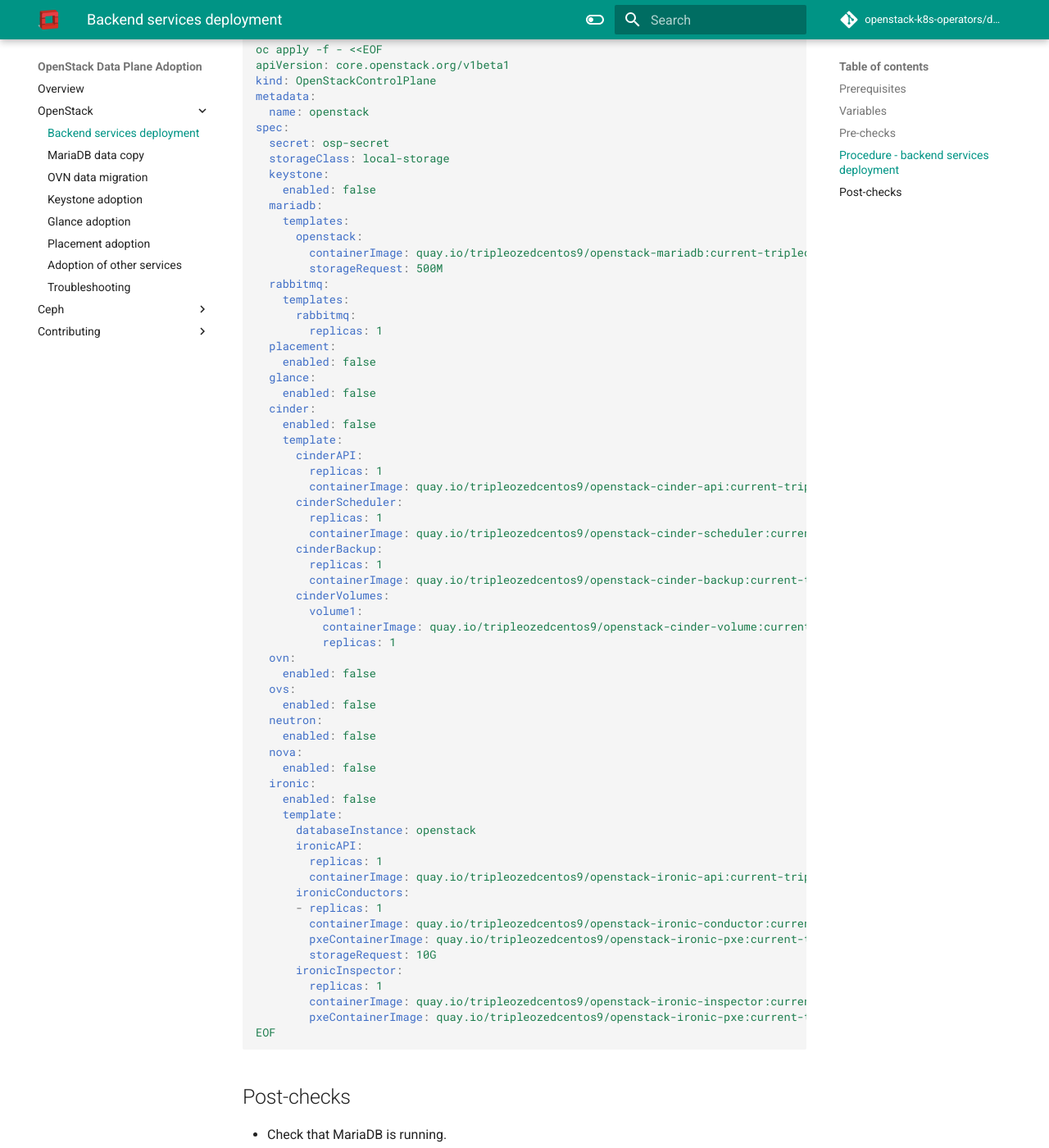
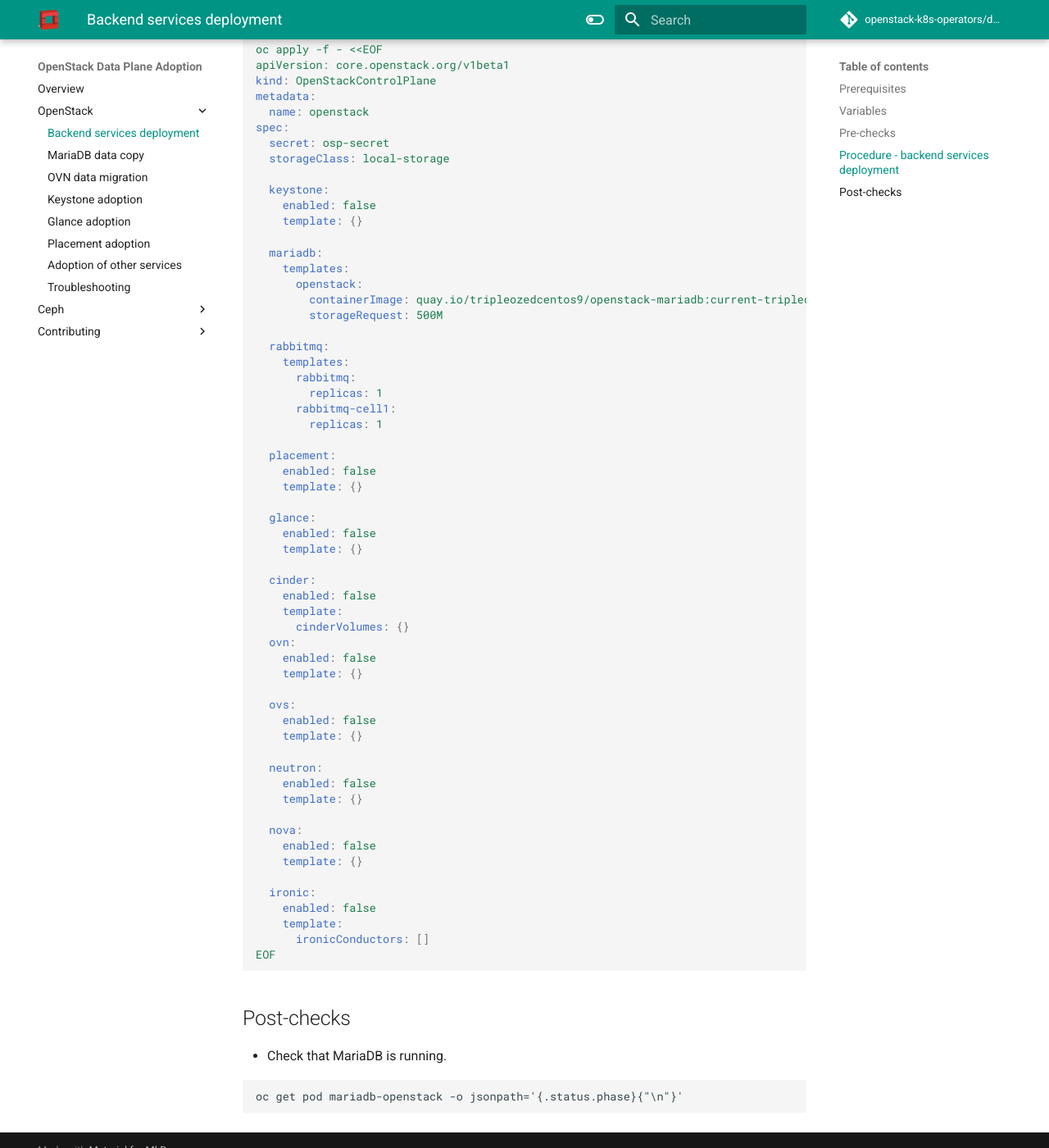
Before and after one commit to openstack-k8s-operators/data-plane-adoption, an MkDocs documentation site: the page built from docs/openstack/backend_services_deployment.md, in a window 1280 px wide and 1400 px high, scrolled down 1896 px. Shown: the whole window at 82% size. Built offline with MkDocs 1.6.1 and Material for MkDocs 9.7.7, drawn with Linux system fonts in a browser that asks for light colours; comment, search, counter and statistics services are not loaded; the version menu is left out.

Commit message:
Fix usage of CR defaults in service templates
It seems that something changed in podified control plane or CRC and
we've no longer been getting default values in services populated
correctly. E.g. fields like "databaseUser" were empty, replicas always
set to 0, etc. This broke a lot of things when adopting.

Providing 'template: {}' instead of omitting 'template' completely
seems to bring the defaults usage back. There may be some solution on
the PCP side too, but for now let's use this.

````diff
--- a/docs/openstack/backend_services_deployment.md
+++ b/docs/openstack/backend_services_deployment.md
@@ -102,61 +102,56 @@
   spec:
     secret: osp-secret
     storageClass: local-storage
+
     keystone:
       enabled: false
+      template: {}
+
     mariadb:
       templates:
         openstack:
           containerImage: quay.io/tripleozedcentos9/openstack-mariadb:current-tripleo
           storageRequest: 500M
+
     rabbitmq:
       templates:
         rabbitmq:
           replicas: 1
+        rabbitmq-cell1:
+          replicas: 1
+
     placement:
       enabled: false
+      template: {}
+
     glance:
       enabled: false
+      template: {}
+
     cinder:
       enabled: false
       template:
-        cinderAPI:
-          replicas: 1
-          containerImage: quay.io/tripleozedcentos9/openstack-cinder-api:current-tripleo
-        cinderScheduler:
-          replicas: 1
-          containerImage: quay.io/tripleozedcentos9/openstack-cinder-scheduler:current-tripleo
-        cinderBackup:
-          replicas: 1
-          containerImage: quay.io/tripleozedcentos9/openstack-cinder-backup:current-tripleo
-        cinderVolumes:
-          volume1:
-            containerImage: quay.io/tripleozedcentos9/openstack-cinder-volume:current-tripleo
-            replicas: 1
+        cinderVolumes: {}
     ovn:
       enabled: false
+      template: {}
+
     ovs:
       enabled: false
+      template: {}
+
     neutron:
       enabled: false
+      template: {}
+
     nova:
       enabled: false
+      template: {}
+
     ironic:
       enabled: false
       template:
-        databaseInstance: openstack
-        ironicAPI:
-          replicas: 1
-          containerImage: quay.io/tripleozedcentos9/openstack-ironic-api:current-tripleo
-        ironicConductors:
-        - replicas: 1
-          containerImage: quay.io/tripleozedcentos9/openstack-ironic-conductor:current-tripleo
-          pxeContainerImage: quay.io/tripleozedcentos9/openstack-ironic-pxe:current-tripleo
-          storageRequest: 10G
-        ironicInspector:
-          replicas: 1
-          containerImage: quay.io/tripleozedcentos9/openstack-ironic-inspector:current-tripleo
-          pxeContainerImage: quay.io/tripleozedcentos9/openstack-ironic-pxe:current-tripleo
+        ironicConductors: []
   EOF
   ```
 
````
Also changed, not shown: docs/openstack/keystone_adoption.md (+0 -3 lines), 2 other files.
